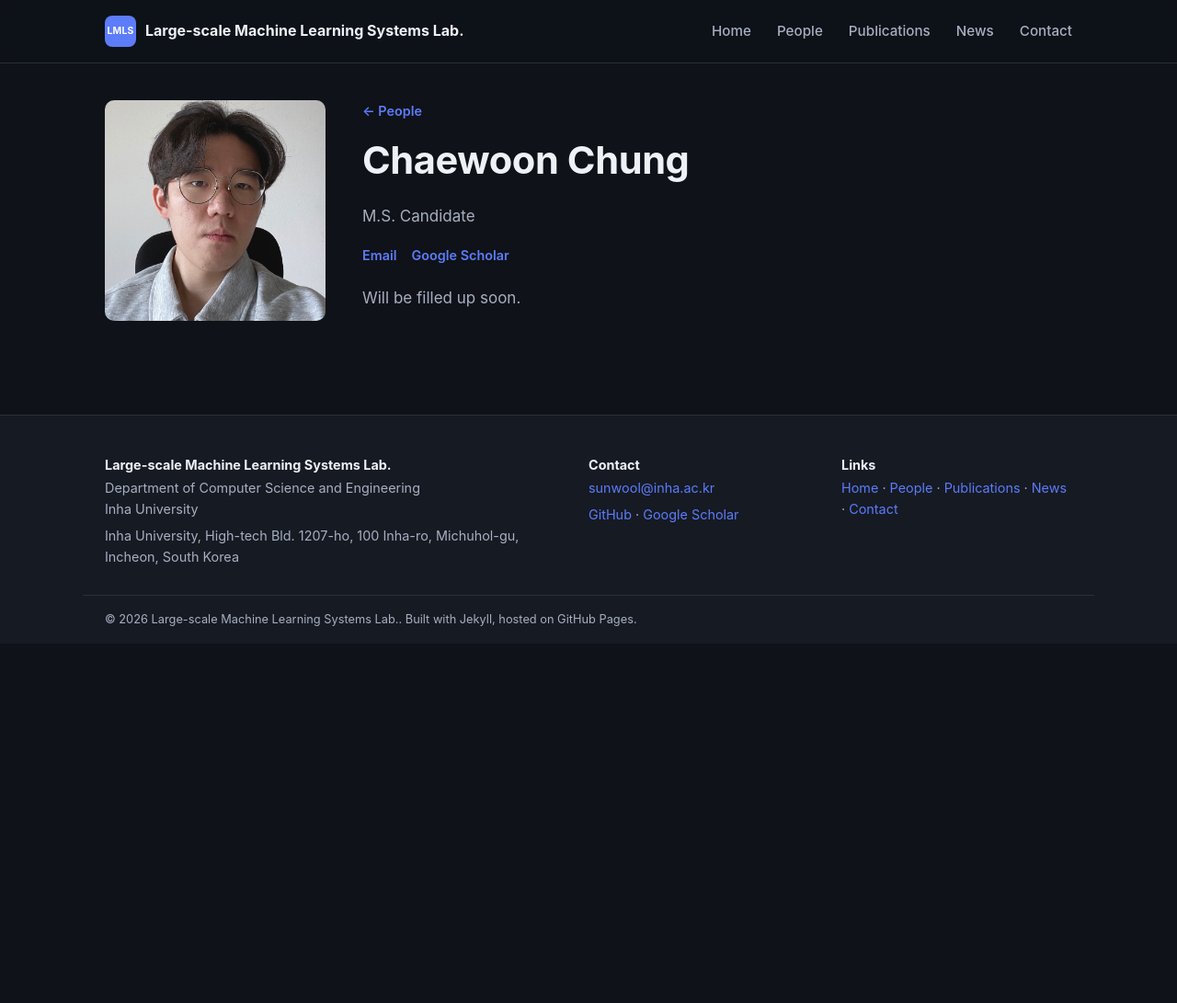
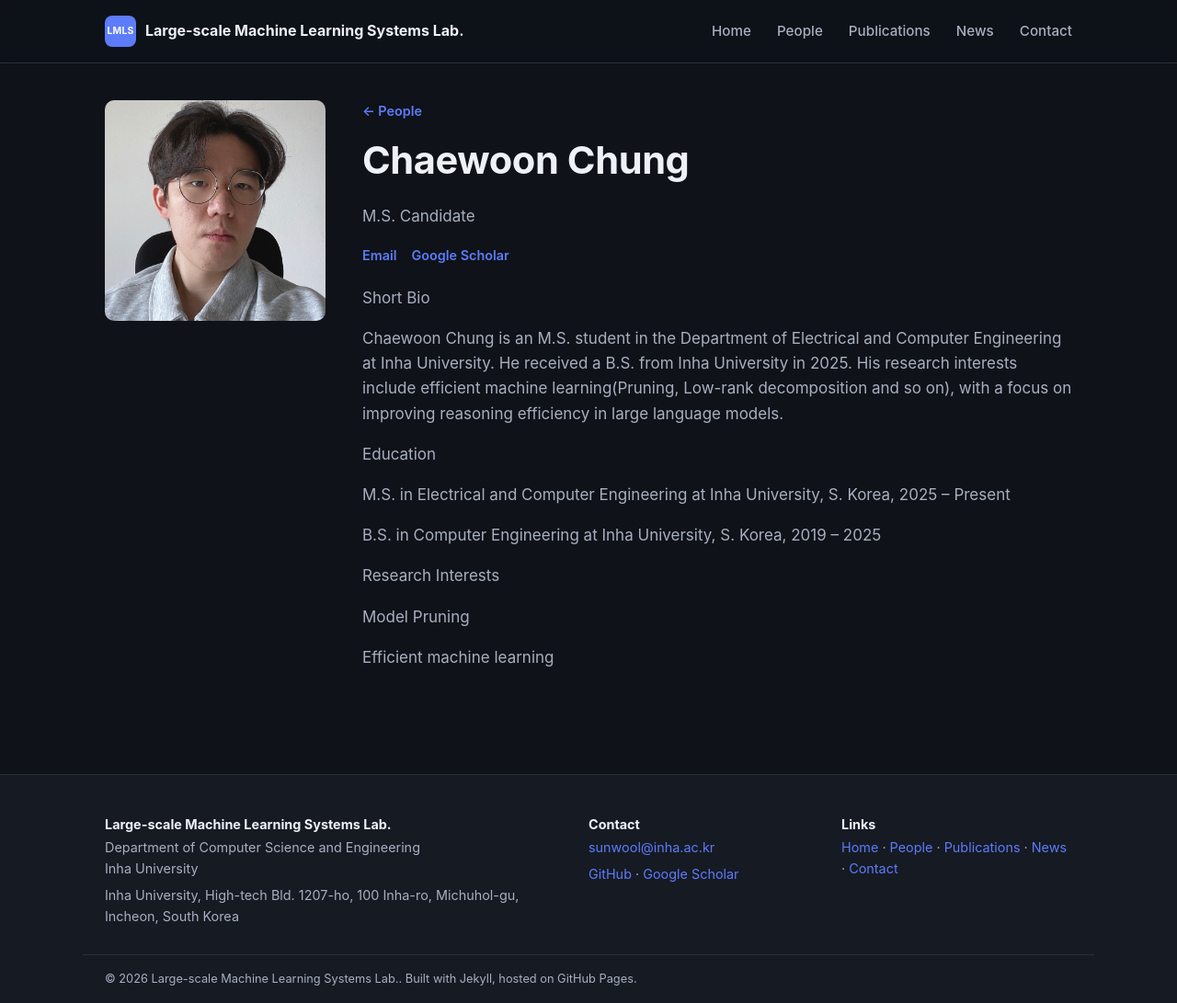
Before and after one commit to LMLS-Lab/lmls-lab.github.io, a Jekyll site: the page built from _people/chaewoon-chung.md, in a window 1280 px wide and 1091 px high. Shown: the whole window at 92% size. Built offline with Jekyll 4.4.1, drawn with Linux system fonts in a browser that asks for light colours.

Commit message:
Update chaewoon-chung.md

```diff
--- a/_people/chaewoon-chung.md
+++ b/_people/chaewoon-chung.md
@@ -7,6 +7,18 @@ email: "kansane68@gmail.com"
 google_scholar: "https://scholar.google.co.kr/citations?user=W8l229kAAAAJ"
 photo: "/assets/images/chaewoon-chung.jpg"
 ---
-Will be filled up soon.
+Short Bio
 
-<!-- TODO: replace with an actual bio (education, prior positions, interests). -->
+Chaewoon Chung is an M.S. student in the Department of Electrical and Computer Engineering at Inha University. He received a B.S. from Inha University in 2025. His research interests include efficient machine learning(Pruning, Low-rank decomposition and so on), with a focus on improving reasoning efficiency in large language models.
+
+Education
+
+M.S. in Electrical and Computer Engineering at Inha University, S. Korea, 2025 -- Present
+
+B.S. in Computer Engineering at Inha University, S. Korea, 2019 -- 2025
+
+Research Interests
+
+Model Pruning
+
+Efficient machine learning
```
